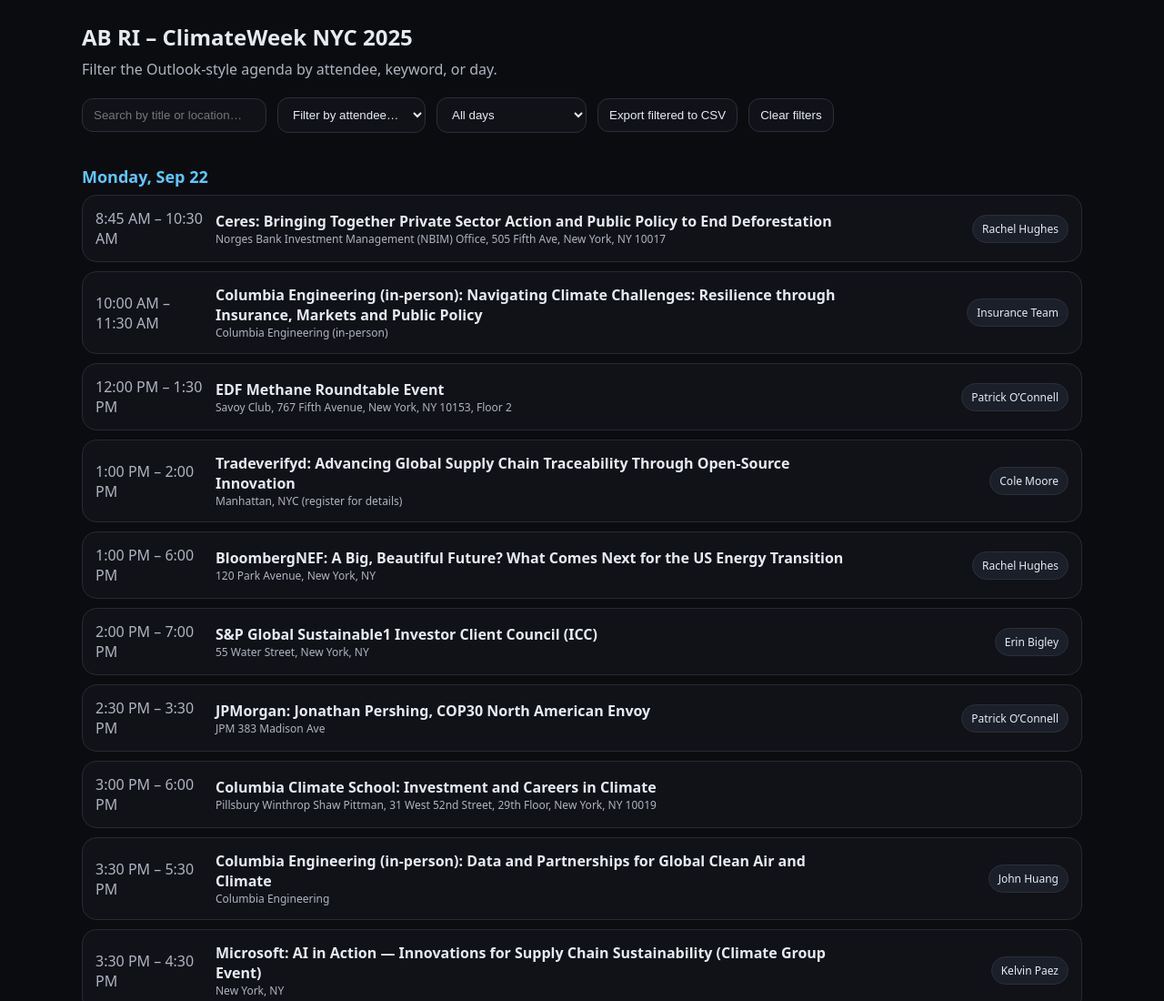
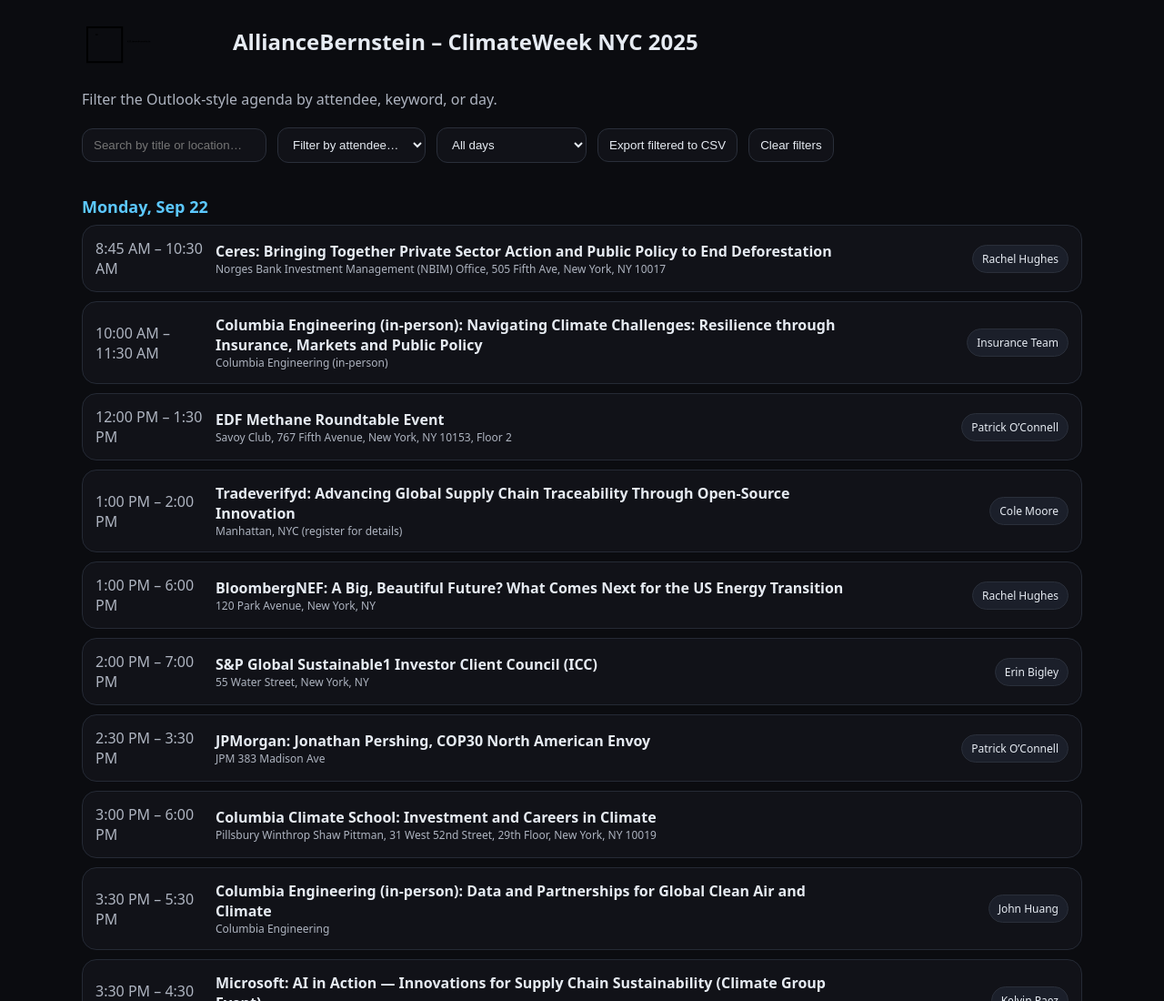
Before and after one commit to rhughes0119/ClimateWeek-Calendar, a plain HTML site: page index.html in a window 1280 px wide. Shown: the top 1100 px of the page at 91% size. Drawn offline with Linux system fonts and the light colour scheme.

Commit message:
Update index.html

```diff
--- a/index.html
+++ b/index.html
@@ -5,6 +5,17 @@
 <meta name="viewport" content="width=device-width, initial-scale=1" />
 <title>AB RI – ClimateWeek NYC 2025 (Shareable Agenda)</title>
 <style>
+  .header {
+  display: flex;
+  align-items: center;
+  gap: 16px;
+  margin-bottom: 24px;
+}
+
+.logo {
+  height: 50px;
+}
+
   :root {
     --bg: #0b0c10;
     --card: #111218;
@@ -35,7 +46,10 @@
 </head>
 <body>
 <div class="container">
-  <h1>AB RI – ClimateWeek NYC 2025</h1>
+  <div class="header">
+  <img src="ab_logo.png" alt="AllianceBernstein Logo" class="logo">
+  <h1>AllianceBernstein – ClimateWeek NYC 2025</h1>
+  </div>
   <div class="subtitle">Filter the Outlook-style agenda by attendee, keyword, or day.</div>
   <div class="controls">
     <div class="row">
```
